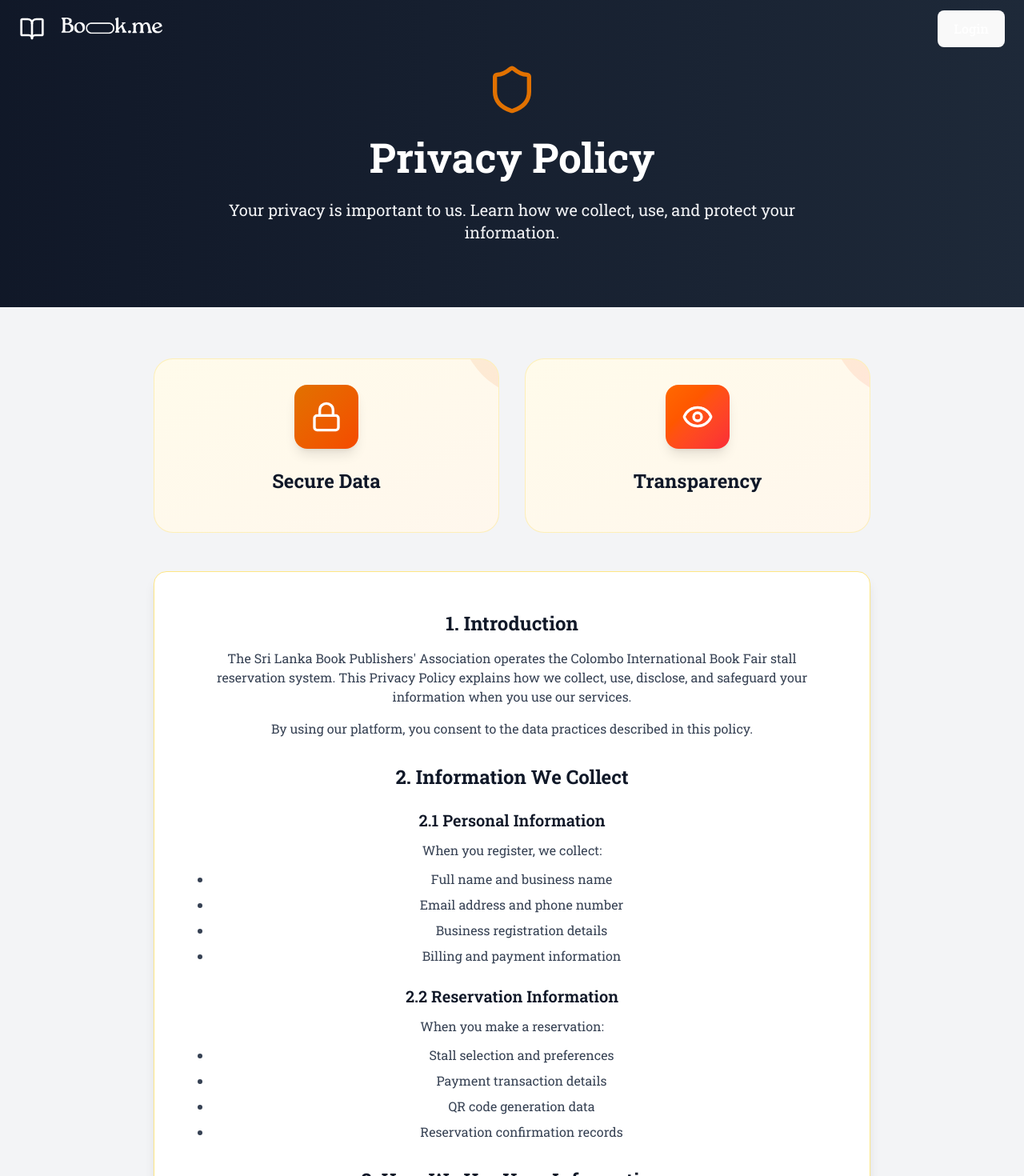
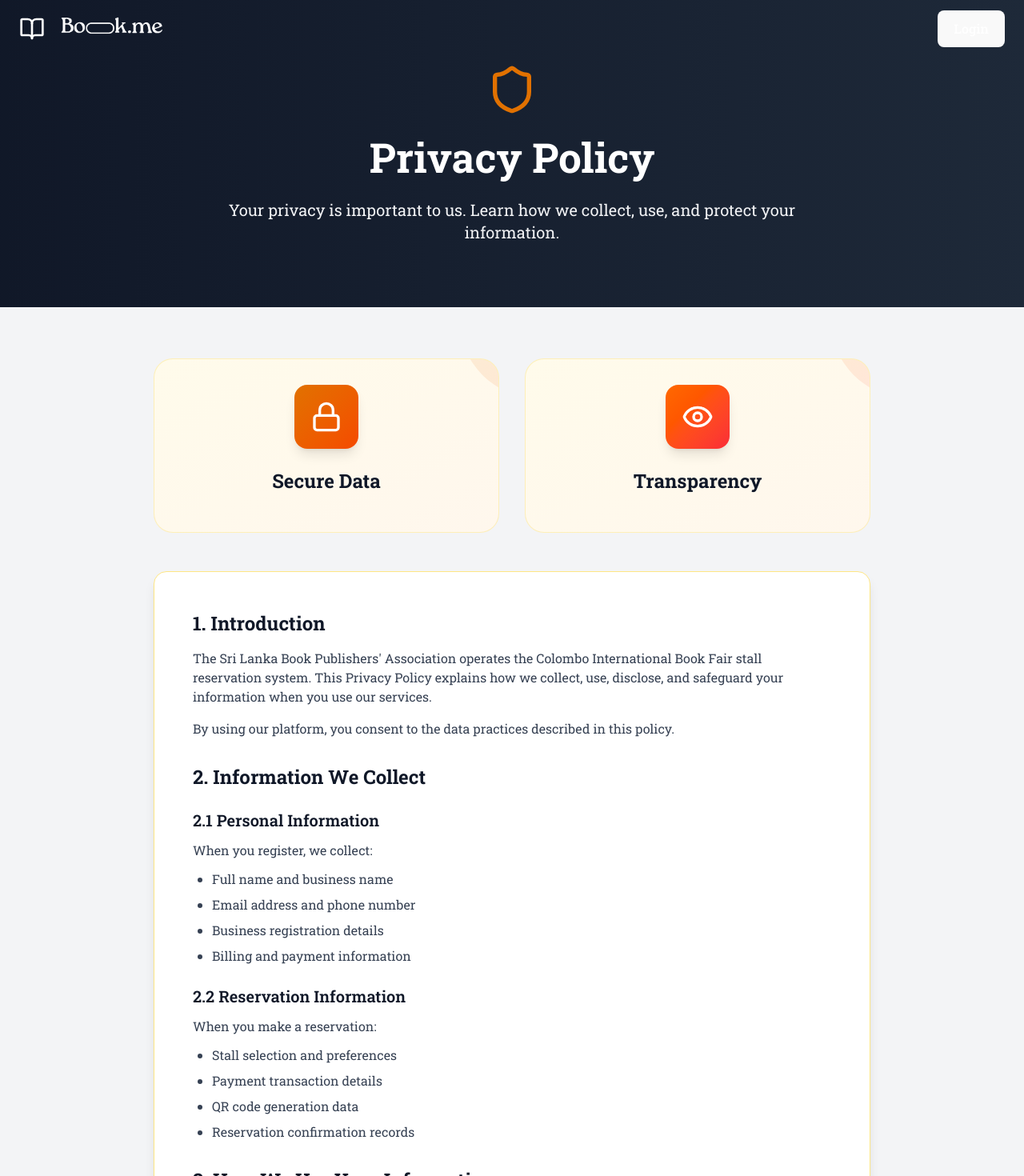
Before and after one commit to Vindyani1999/bookfair-management-platform, a React (Vite) app in the folder frontend-user/: page /privacy in a window 1280 px wide. Shown: the top 1470 px of the page at 80% size. Built offline with nearby package versions, Linux system fonts and the light colour scheme; no server answers.

Commit message:
Update PrivacyPolicyPage

```diff
--- a/frontend-user/src/pages/info/PrivacyPolicyPage.tsx
+++ b/frontend-user/src/pages/info/PrivacyPolicyPage.tsx
@@ -50,7 +50,7 @@ export default function PrivacyPolicy() {
             </div>
           </div>
 
-          <div className="bg-white rounded-2xl shadow-lg border border-amber-200 p-8 md:p-12">
+          <div className="bg-white rounded-2xl shadow-lg border border-amber-200 p-8 md:p-12 text-left">
 
             <section className="mb-8">
               <h2 className="text-2xl font-bold text-gray-900 mb-4">1. Introduction</h2>
```
